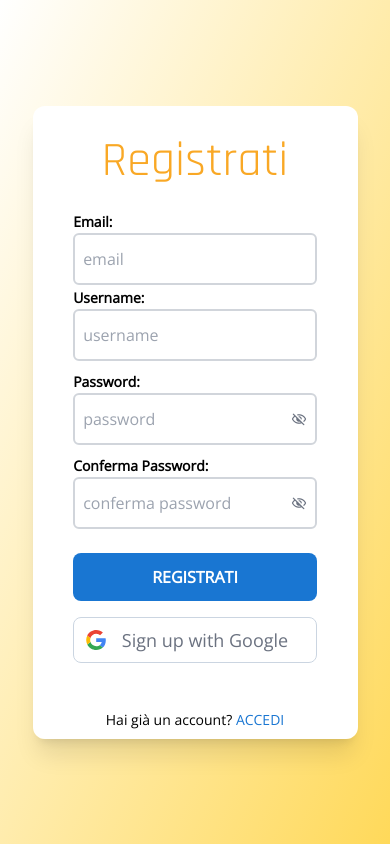
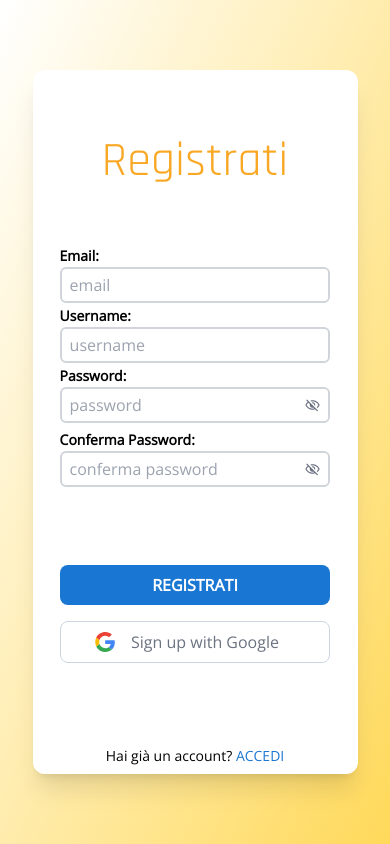
Before and after one commit to xrenegade100/arkan, a Next.js app: page /signup in a window 390 px wide. Built offline with nearby package versions, Linux system fonts and the light colour scheme; no server answers.

Commit message:
fix: signup page responsivity

```diff
--- a/components/GoogleButton/index.tsx
+++ b/components/GoogleButton/index.tsx
@@ -17,7 +17,7 @@ const GoogleButton: React.FC<Props> = ({
     onClick={onClick}
   >
     <img src="/google-icon.svg" alt="google" className="w-5 h-5" />
-    <span className="text-gray-500 text-lg font-body px-4">
+    <span className="text-gray-500 xl:text-lg font-body px-4">
       {action === 'signup' ? 'Sign up with Google' : 'Login with Google'}
     </span>
   </button>
--- a/components/Main/index.tsx
+++ b/components/Main/index.tsx
@@ -1,8 +1,9 @@
+/* eslint-disable import/extensions */
+/* eslint-disable import/no-unresolved */
 import React, { useRef, useState, useEffect } from 'react';
 import { useAuth } from '../../hook/useAuth';
 import useOutsideClick from '../../hook/useOutsideClick';
 import Navbar from '../Navbar';
-import Overlay from '../Overlay';
 import Sidebar from '../Sidebar';
 import SidebarItem from '../Sidebar/Item';
 
@@ -30,11 +31,16 @@ const Main: React.FC<Props> = ({ children }: Props) => {
           isSidebarVisible={isSidebarVisible}
         />
         <Sidebar
-          profilePicture={user?.photoURL as string}
+          profilePicture={
+            user?.photoURL
+              ? (user?.photoURL as string)
+              : 'https://st3.depositphotos.com/9998432/13335/v/600/depositphotos_133352010-stock-illustration-default-placeholder-man-and-woman.jpg'
+          }
           username={user ? (user.displayName as string) : 'Guest'}
           email={user ? (user.email as string) : 'Arkan guest'}
           isVisible={isSidebarVisible}
         >
+          {user ? (
             <div className="w-full flex flex-col justify-center items-end md:hidden ">
               <SidebarItem
                 icon="account_circle"
@@ -42,10 +48,21 @@ const Main: React.FC<Props> = ({ children }: Props) => {
                 onClick={() => {}}
               />
               <SidebarItem icon="analytics" text="analisi" onClick={() => {}} />
-            <SidebarItem icon="public" text="interazioni" onClick={() => {}} />
-            <SidebarItem icon="logout" text="logout" onClick={() => {}} />
+              <SidebarItem
+                icon="public"
+                text="interazioni"
+                onClick={() => {}}
+              />
+              <SidebarItem icon="logout" text="logout" onClick={logout} />
               <hr className="w-full my-4" />
             </div>
+          ) : (
+            <div className="w-full flex flex-col justify-center items-end md:hidden ">
+              <SidebarItem icon="login" text="login" onClick={() => {}} />
+              <SidebarItem icon="person_add" text="sign up" onClick={logout} />
+              <hr className="w-full my-4" />
+            </div>
+          )}
           <SidebarItem icon="report" text="segnala" onClick={() => {}} />
           <SidebarItem
             icon="list_alt"
--- a/pages/signup.tsx
+++ b/pages/signup.tsx
@@ -17,7 +17,7 @@ const signup: NextPage = () => {
 
   return (
     <div className="w-full h-screen flex justify-center items-center bg-gradient-to-br from-white to-secondary-accent">
-      <div className="w-10/12 h-3/4 lg:w-3/4 lg:h-4/5  flex justify-center items-center rounded-xl shadow-xl overflow-hidden">
+      <div className="w-10/12 h-5/6 lg:w-3/4 lg:h-5/6  flex justify-center items-center rounded-xl shadow-xl overflow-hidden">
         <div className="hidden lg:block relative w-1/2 h-full bg-login-left-side bg-cover">
           <div className="w-full h-full p-0 m-0 absolute">
             <div className="-z-10 w-full h-full flex justify-center items-center animate-cover">
@@ -51,31 +51,31 @@ const signup: NextPage = () => {
           <span className="font-logo text-5xl text-secondary-main mt-2 lg:mt-4">
             Registrati
           </span>
-          <div className="w-full flex flex-col justify-center items-center">
-            <div className="w-full flex flex-col justify-center items-center lg:my-4">
-              <div className="w-3/4 lg:w-2/4 lg:py-4">
+          <div className="w-10/12 lg:w-9/12 2xl:w-7/12 flex flex-col justify-center items-center">
+            <div className="w-full flex flex-col justify-center items-center xl:my-4">
+              <div className="w-full xl:py-2">
                 <span className="font-body text-sm font-bold">Email:</span>
                 <Input
                   hint="email"
                   onChange={(e) => {
                     setEmail(e.target.value);
                   }}
-                  className="py-2"
+                  className="xl:py-1 2xl:py-2"
                   value={email}
                 />
               </div>
-              <div className="w-3/4 lg:w-2/4 lg:py-4">
+              <div className="w-full xl:py-2">
                 <span className="font-body text-sm font-bold">Username:</span>
                 <Input
                   hint="username"
                   onChange={(e) => {
                     setUsername(e.target.value);
                   }}
-                  className="py-2"
+                  className="xl:py-1 2xl:py-2"
                   value={username}
                 />
               </div>
-              <div className="w-3/4 lg:w-2/4 pt-2 lg:py-4">
+              <div className="w-full xl:py-2">
                 <span className="font-body text-sm font-bold">Password:</span>
                 <Input
                   hint="password"
@@ -83,11 +83,11 @@ const signup: NextPage = () => {
                     setPassword(e.target.value);
                   }}
                   value={password}
-                  className="py-2"
+                  className="xl:py-1 2xl:py-2"
                   type="password"
                 />
               </div>
-              <div className="w-3/4 lg:w-2/4 py-2 lg:py-4">
+              <div className="w-full py-1 xl:py-2">
                 <span className="font-body text-sm font-bold">
                   Conferma Password:
                 </span>
@@ -97,14 +97,15 @@ const signup: NextPage = () => {
                     setPassword(e.target.value);
                   }}
                   value={password}
-                  className="py-2"
+                  className="xl:py-1 2xl:py-2"
                   type="password"
                 />
               </div>
             </div>
-            <div className="w-3/4 lg:w-2/4 flex flex-col justify-around items-center my-2 lg:my-4">
+          </div>
+          <div className="w-10/12 lg:w-9/12 2xl:w-7/12 flex flex-col justify-around items-center my-2 xl:my-4">
             <Button
-                className="w-full py-3 my-2"
+              className="w-full py-2 xl:py-3 my-2"
               onClick={() => singinWithEmail(email, username, password)}
             >
               <span>REGISTRATI</span>
@@ -114,7 +115,6 @@ const signup: NextPage = () => {
               className="w-full my-2"
               onClick={authenticateWithGoogle}
             />
-            </div>
           </div>
           <span className="font-body text-sm my-2 justify-self-end">
             Hai già un account?{' '}
```
Lines whose indentation alone changed are shown as unchanged.
